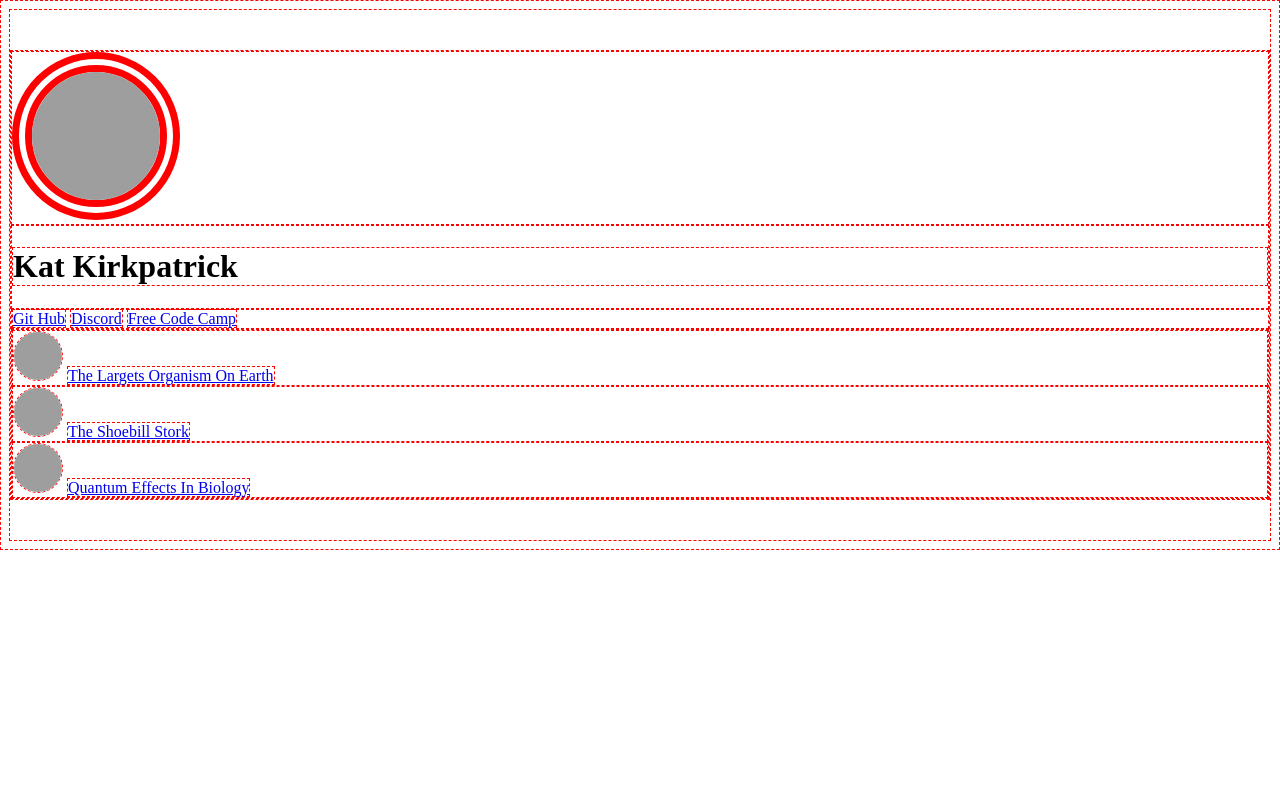
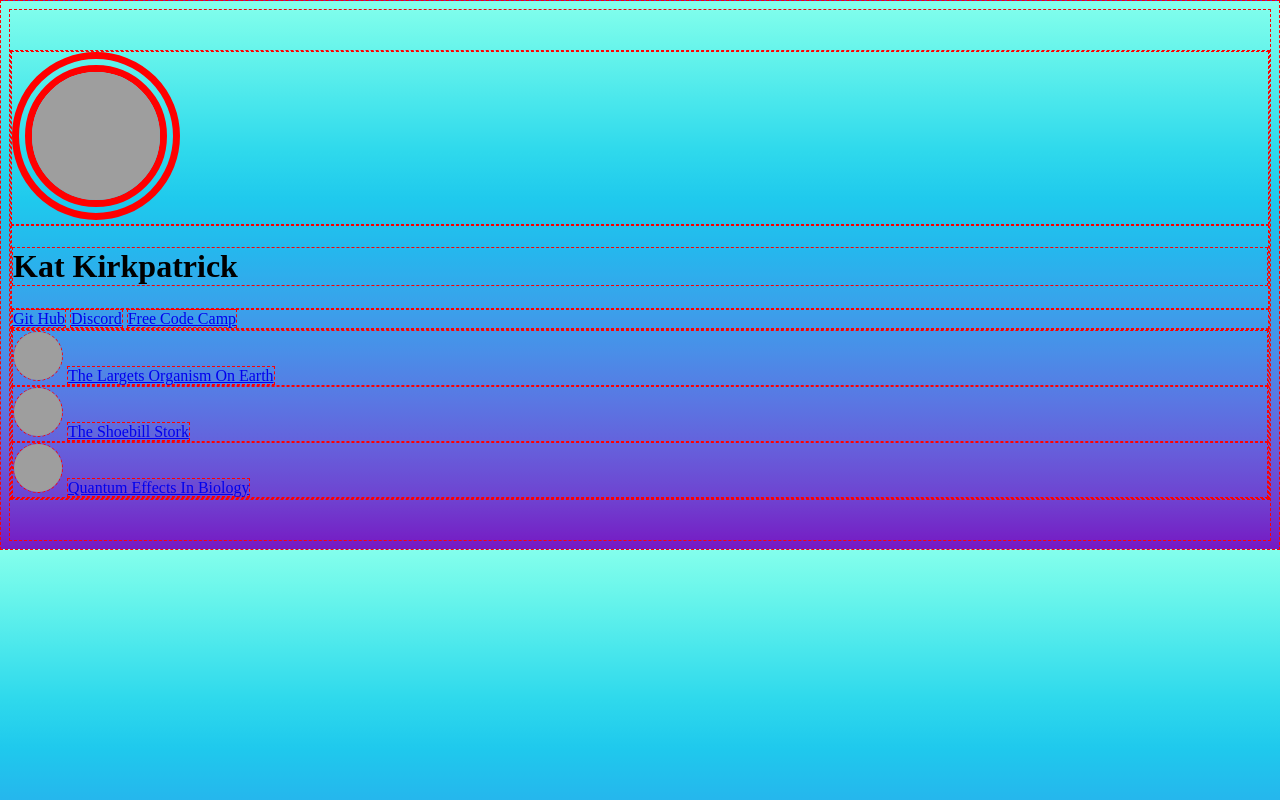
Before and after one commit to ChefRobot/link-in-bio, a plain HTML site: page index.html in a window 1280 px wide. Drawn offline with Linux system fonts and the light colour scheme; grey boxes are pictures that could not be loaded.

Commit message:
color gradient

```diff
--- a/index.html
+++ b/index.html
@@ -15,6 +15,7 @@
     body {
     padding-top: 40px;
     padding-bottom:40px;
+    background: linear-gradient(180deg, #84ffec, #67f4eb, #4ae7ec, #2fd9ec, #1fc9ed, #25b7ed, #37a4eb, #498fe8, #5978e3, #665fdb, #6f42d0, #7619c3);
   }
   </style>
   <div class="main-container">
```
